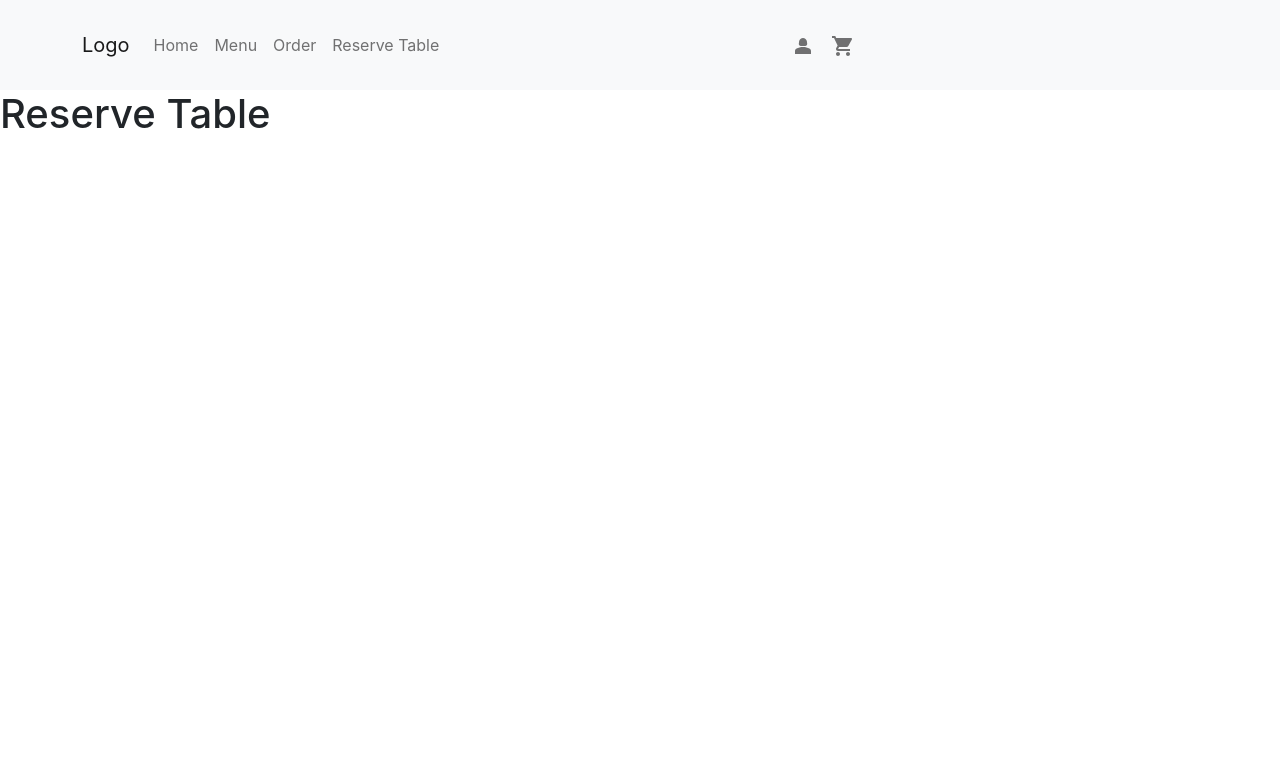
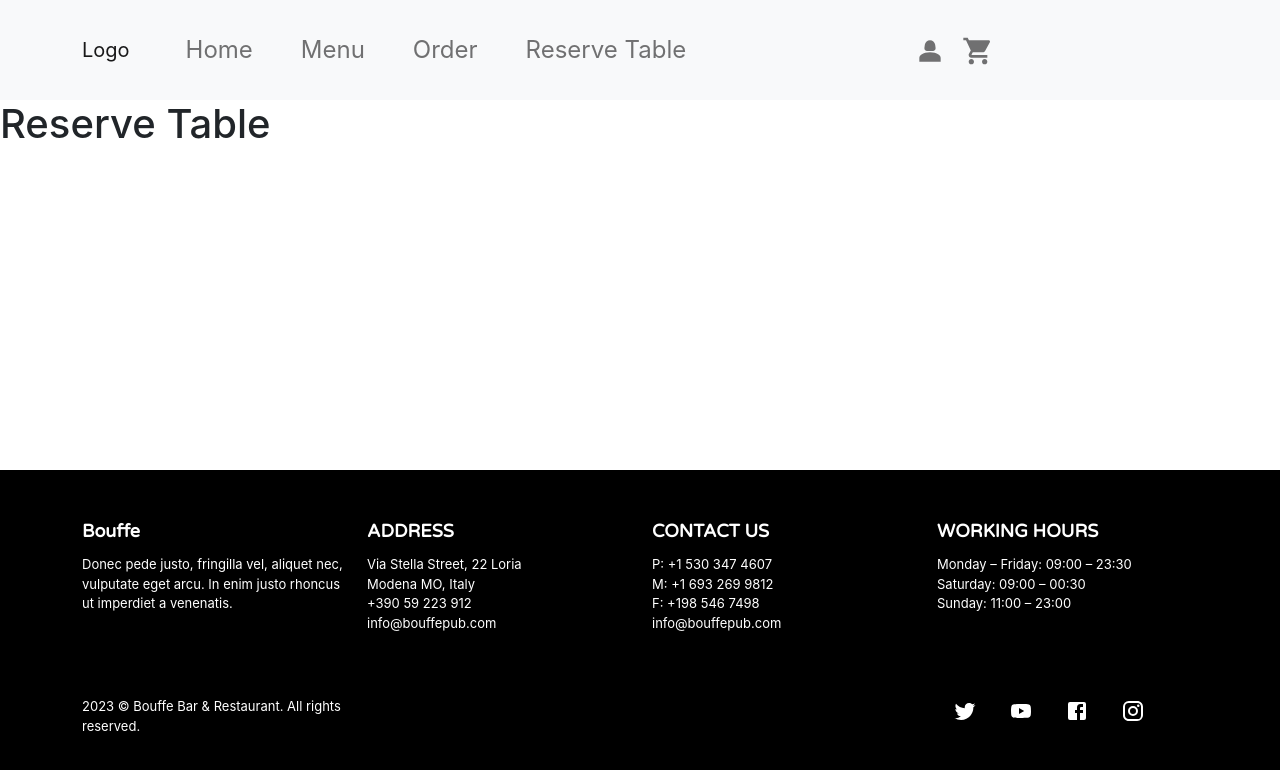
Before and after one commit to Pragati-Khurana/Restaurant-Management-System, a React (Create React App) app: page /reserve-table in a window 1280 px wide. Shown: the top 770 px of the page. Built offline with nearby package versions, Linux system fonts and the light colour scheme.

Commit message:
Carousel added

```diff
--- a/public/index.html
+++ b/public/index.html
@@ -17,6 +17,11 @@
     />
     <link rel="apple-touch-icon" href="%PUBLIC_URL%/logo192.png" />
     <link rel="manifest" href="%PUBLIC_URL%/manifest.json" />
+
+    <link rel="preconnect" href="https://fonts.googleapis.com">
+    <link rel="preconnect" href="https://fonts.gstatic.com" crossorigin>
+    <link href="https://fonts.googleapis.com/css2?family=Varela+Round&display=swap" rel="stylesheet">
+
     <title>React App</title>
   </head>
   <body>
--- a/src/App.js
+++ b/src/App.js
@@ -5,10 +5,11 @@ import Dashboard from './Components/Dashboard/Dashboard';
 import Menu from './Components/Menu/Menu';
 import Order from './Components/Order/Order';
 import ReserveTable from './Components/ReserveTable/ReserveTable';
+import Footer from './Components/Footer/Footer';
 
 function App() {
   return (
-    <>
+    <div className='d-flex flex-column justify-content-end' style={{ minHeight: "100vh", position: "relative" }}>
       <Navigation />
       <Routes>
         <Route element={<Dashboard />} path="/" exact></Route>
@@ -16,7 +17,11 @@ function App() {
         <Route element={<Order />} path="/order"></Route>
         <Route element={<ReserveTable />} path="/reserve-table"></Route>
       </Routes>
-    </>
+
+      <div className="mt-auto">
+        <Footer />
+      </div>
+    </div>
   );
 }
 
--- /dev/null
+++ b/src/Components/Dash/Dash.jsx
@@ -0,0 +1,14 @@
+import React from 'react'
+
+const Dash = () => {
+  return (
+    <div>
+      <div>
+        <span>We don’t just cook we thread you to delicacies...</span>
+        <img src="https://img.freepik.com/free-photo/male-chef-putting-salad-plate_23-2148763188.jpg?size=626&ext=jpg&ga=GA1.2.1885982019.1676543664&semt=sph" alt="Pic holder" />
+      </div>
+    </div>
+  )
+}
+
+export default Dash
--- /dev/null
+++ b/src/Components/DashCarousel.jsx/DashCarousel.css
@@ -0,0 +1,7 @@
+.carousel-img {
+    height: 60vh;
+}
+
+.carousel-container {
+    margin: 10px 20px;
+}
--- /dev/null
+++ b/src/Components/DashCarousel.jsx/DashCarousel.jsx
@@ -0,0 +1,50 @@
+import React from 'react'
+import Carousel from 'react-bootstrap/Carousel';
+import './DashCarousel.css';
+
+
+const DashCarousel = () => {
+  return (
+    <Carousel fade interval={2000} className="carousel-container">
+      <Carousel.Item>
+        <img
+          className="d-block w-100 carousel-img"
+          src="https://img.freepik.com/free-photo/restaurant-interior_1127-3392.jpg?size=626&ext=jpg&ga=GA1.2.1885982019.1676543664&semt=robertav1_2_sidr"
+          alt="First slide"
+        />
+        <Carousel.Caption>
+          <h3>First slide label</h3>
+          <p>Nulla vitae elit libero, a pharetra augue mollis interdum.</p>
+        </Carousel.Caption>
+      </Carousel.Item>
+      <Carousel.Item>
+        <img
+          className="d-block w-100 carousel-img"
+          src="https://img.freepik.com/free-photo/life-style_1122-1996.jpg?size=626&ext=jpg&ga=GA1.2.1885982019.1676543664&semt=robertav1_2_sidr"
+          alt="Second slide"
+        />
+
+        <Carousel.Caption>
+          <h3>Second slide label</h3>
+          <p>Lorem ipsum dolor sit amet, consectetur adipiscing elit.</p>
+        </Carousel.Caption>
+      </Carousel.Item>
+      <Carousel.Item>
+        <img
+          className="d-block w-100 carousel-img"
+          src="https://img.freepik.com/free-photo/cafe-terrace-with-turquoise-sofas-yellow-pillows_140725-2484.jpg?size=626&ext=jpg&ga=GA1.2.1885982019.1676543664&semt=robertav1_2_sidr"
+          alt="Third slide"
+        />
+
+        <Carousel.Caption>
+          <h3>Third slide label</h3>
+          <p>
+            Praesent commodo cursus magna, vel scelerisque nisl consectetur.
+          </p>
+        </Carousel.Caption>
+      </Carousel.Item>
+    </Carousel>
+  )
+}
+
+export default DashCarousel
--- a/src/Components/Dashboard/Dashboard.jsx
+++ b/src/Components/Dashboard/Dashboard.jsx
@@ -1,9 +1,12 @@
 import React from 'react'
+import DashCarousel from '../DashCarousel.jsx/DashCarousel'
+import Dash from '../Dash/Dash';
 
 const Dashboard = () => {
   return (
     <div>
-      <h1>Dashboard Page</h1>
+      <DashCarousel />
+      <Dash />
     </div>
   )
 }
--- /dev/null
+++ b/src/Components/Footer/Footer.css
@@ -0,0 +1,14 @@
+.footer-heading {
+    font-family: 'Varela Round', sans-serif;
+    font-size: large;
+    margin-bottom: 10px;
+    font-weight: 600;
+}
+
+.footer-content {
+    font-size: small;
+}
+
+.footer-icon {
+    cursor: pointer;
+}
--- /dev/null
+++ b/src/Components/Footer/Footer.jsx
@@ -0,0 +1,80 @@
+import React from 'react'
+import Container from 'react-bootstrap/Container';
+import Row from 'react-bootstrap/Row';
+import Col from 'react-bootstrap/Col';
+import TwitterIcon from '@mui/icons-material/Twitter';
+import YouTubeIcon from '@mui/icons-material/YouTube';
+import FacebookIcon from '@mui/icons-material/Facebook';
+import InstagramIcon from '@mui/icons-material/Instagram';
+import './Footer.css';
+
+const Footer = () => {
+  return (
+    <div className='p-5' style={{ backgroundColor: "black", color: "white"}}>
+        <Container>
+            <Row className='pb-5'>
+                <Col sm={6} md={3}>
+                    <div className='footer-heading'>
+                        Bouffe
+                    </div>
+                    <div className='footer-content'>
+                        <p>Donec pede justo, fringilla vel, aliquet nec, vulputate eget arcu. In enim justo rhoncus ut imperdiet a venenatis.</p>
+                    </div>
+                </Col>
+                <Col sm={6} md={3}>
+                    <div className='footer-heading'>
+                        ADDRESS
+                    </div>
+                    <div className='footer-content'>
+                        <p>
+                            Via Stella Street, 22 Loria<br />
+                            Modena MO, Italy<br />
+                            +390 59 223 912<br />
+                            info@bouffepub.com
+                        </p>
+                    </div>
+                </Col>
+                <Col sm={6} md={3}>
+                    <div className='footer-heading'>
+                        CONTACT US
+                    </div>
+                    <div className='footer-content'>
+                        <p>P: +1 530 347 4607<br />
+                            M: +1 693 269 9812<br />
+                            F: +198 546 7498<br />
+                            info@bouffepub.com
+                        </p>
+                    </div>
+                </Col>
+                <Col sm={6} md={3}>
+                    <div className='footer-heading'>
+                         WORKING HOURS
+                    </div>
+                    <div className='footer-content'>
+                        <p>
+                        Monday – Friday:	09:00 – 23:30<br />
+                        Saturday:	09:00 – 00:30<br />
+                        Sunday:	11:00 – 23:00
+                        </p>
+                    </div>
+                </Col>
+            </Row>
+            <Row className="justify-content-between">
+                <Col sm={6} md={4} lg={4} xl={3}>
+                    <div className='footer-content'>
+                        <p>2023 © Bouffe Bar & Restaurant. All rights reserved.</p>
+                    </div>
+                </Col>
+                <Col sm={6} md={5} lg={4} xl={3}>
+                    <span className='px-3 footer-icon'><TwitterIcon /></span>
+                    <span className='px-3 footer-icon'><YouTubeIcon /></span>
+                    <span className='px-3 footer-icon'><FacebookIcon /></span>
+                    <span className='px-3 footer-icon'><InstagramIcon /></span>
+                </Col>
+            </Row>
+        </Container>
+    </div>
+  )
+}
+
+export default Footer
--- a/src/Routes/Navigation/Navigation.jsx
+++ b/src/Routes/Navigation/Navigation.jsx
@@ -9,18 +9,18 @@ import ShoppingCartIcon from '@mui/icons-material/ShoppingCart';
 
 const Navigation = () => {
   return (
-    <Navbar className="p-4" bg="light" expand="lg">
+    <Navbar className="p-4 fs-4" bg="light" expand="lg">
       <Container>
         <Navbar.Brand href="#home">Logo</Navbar.Brand>
 
         <Navbar.Toggle aria-controls="basic-navbar-nav" />
         <Navbar.Collapse id="basic-navbar-nav">
 
-          <Nav className="me-auto">
-            <Nav.Link href="/">Home</Nav.Link>
-            <Nav.Link href="/menu">Menu</Nav.Link>
-            <Nav.Link href="/order">Order</Nav.Link>
-            <Nav.Link href="/reserve-table">Reserve Table</Nav.Link>
+          <Nav className="me-auto mx-3">
+            <Nav.Link href="/" className='mx-3'>Home</Nav.Link>
+            <Nav.Link href="/menu" className='mx-3'>Menu</Nav.Link>
+            <Nav.Link href="/order" className='mx-3'>Order</Nav.Link>
+            <Nav.Link href="/reserve-table" className='mx-3'>Reserve Table</Nav.Link>
             {/* <NavDropdown title="Dropdown" id="basic-nav-dropdown">
               <NavDropdown.Item href="#action/3.1">Action</NavDropdown.Item>
               <NavDropdown.Item href="#action/3.2">
@@ -37,8 +37,8 @@ const Navigation = () => {
 
         <Navbar.Collapse>
             <Nav>
-            <Nav.Link href="#"><Person2Icon sx={{ fontSize: "35" }} /></Nav.Link>
-            <Nav.Link href="#"><ShoppingCartIcon sx={{ fontSize: "35" }} /></Nav.Link>
+            <Nav.Link href="#"><Person2Icon className='fs-2' /></Nav.Link>
+            <Nav.Link href="#"><ShoppingCartIcon className='fs-2' /></Nav.Link>
             </Nav>
         </Navbar.Collapse>
       </Container>
--- a/src/index.css
+++ b/src/index.css
@@ -5,6 +5,7 @@ body {
     sans-serif;
   -webkit-font-smoothing: antialiased;
   -moz-osx-font-smoothing: grayscale;
+  box-sizing: border-box;
 }
 
 code {
```
Also changed, not shown: src/Components/Footer/import React from 'react'.jsx (added, +37 -0 lines), src/Components/Dash/Dash.css (added).
